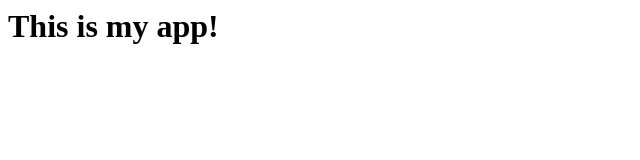
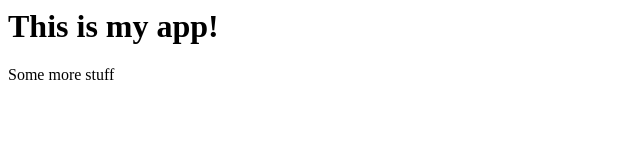
Before and after one commit to samueljmortimer/NewGitTest, a plain HTML site: page index.html in a window 1280 px wide. Shown: the full height of the page, 0-640 px from the left. Drawn offline with Linux system fonts and the light colour scheme.

Commit message:
Some more edits

```diff
--- /dev/null
+++ b/Dir1/app1.js
@@ -0,0 +1 @@
+console.log("Hello");
--- a/index.html
+++ b/index.html
@@ -2,6 +2,7 @@
     <head>
         <Body>
             <h1>This is my app!</h1>
+            <p>Some more stuff</p>
         </Body>
     </head>
 </html>
```
Also changed, not shown: login.html (added, +1 -0 lines), log.txt (added).
